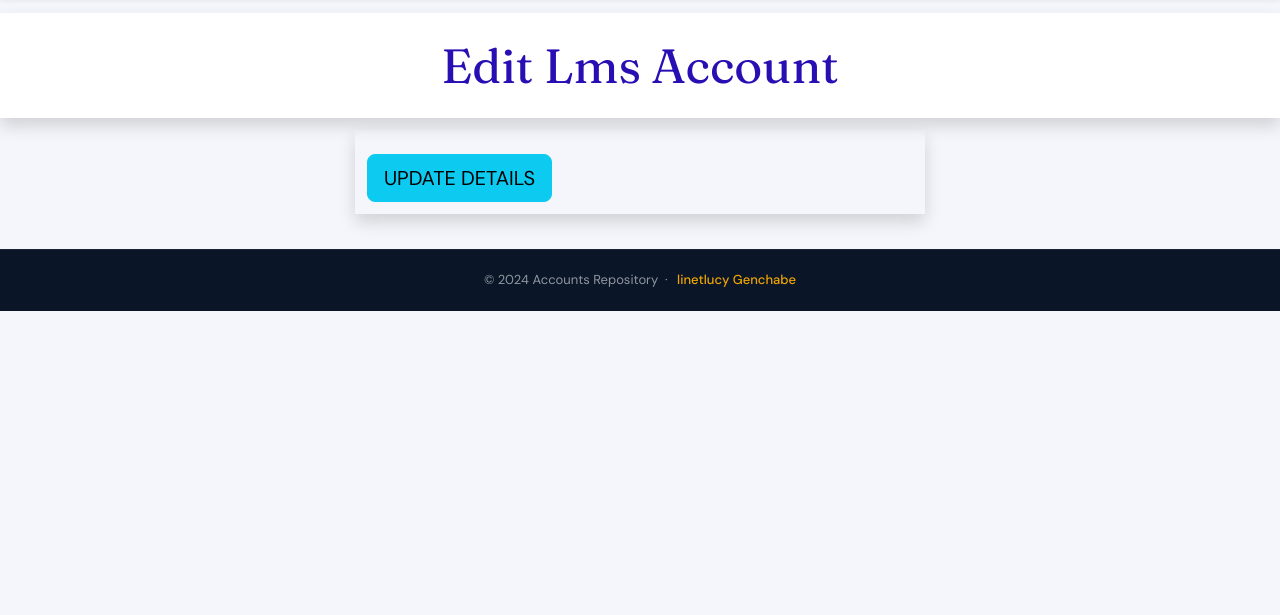
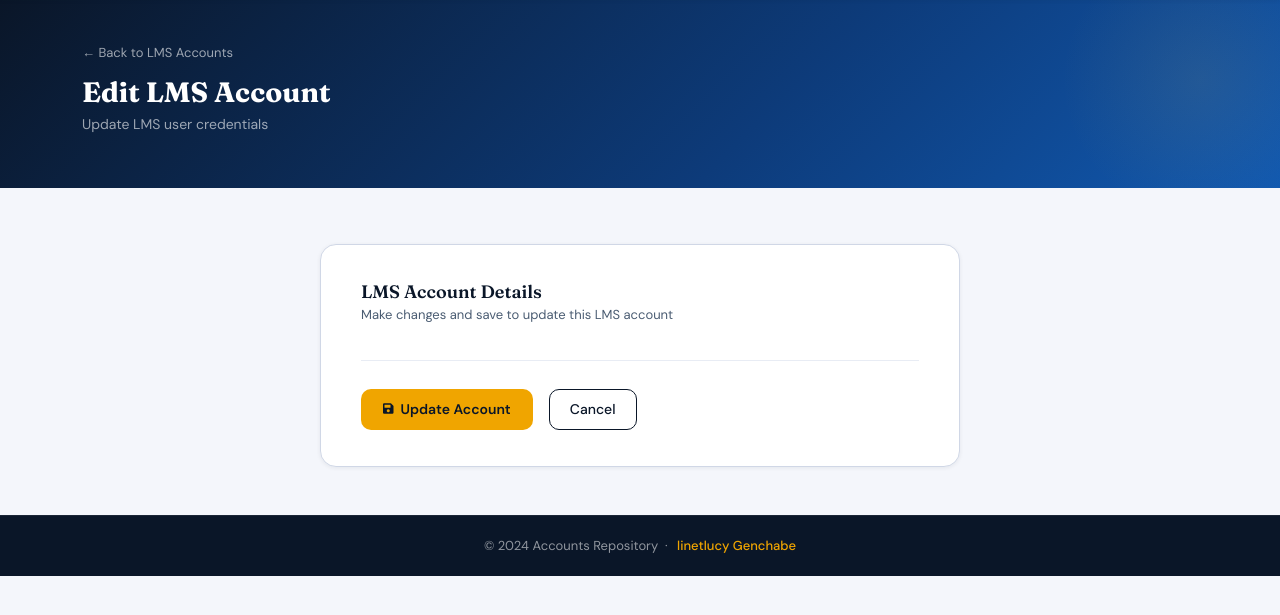
Before and after one commit to linetlucy-genchabe/AccountsRepo, a Django app: template Repoapp/templates/edit_lmsaccount.html in a window 1280 px wide. Shown: the part 64-679 px from the top of the page. Run offline with Django 5.2, Linux system fonts and the light colour scheme; the template is opened without the code that fills it: most values are stand-ins (such as "Sample title", 1, 10 or a date in 2020); some libraries are stand-ins or nearby versions.

Commit message:
redesign: unify all edit/update forms under form-card component with cancel buttons

```diff
--- a/Repoapp/templates/edit_lmsaccount.html
+++ b/Repoapp/templates/edit_lmsaccount.html
@@ -1,42 +1,45 @@
 {% extends 'base.html' %}
 {% load bootstrap5 %}
 
-{% block content%}
+{% block content %}
 
-
-    <div class="jumbotron jumbotron-fluid bg-white pb-3 pt-4 shadow" style="margin-top: 1%;">
-
-       <h1 class="display-5 text-center font-weight-bold" style="color: rgb(40, 15, 179);">Edit Lms Account </h1>
-
+<div class="page-header">
+  <div class="container">
+    <a href="{% url 'lmsaccounts' %}" style="color:rgba(255,255,255,0.6); margin-bottom:12px; display:inline-flex; align-items:center; gap:6px; font-size:13px; text-decoration:none;">
+      ← Back to LMS Accounts
+    </a>
+    <h1>Edit LMS Account</h1>
+    <p>Update LMS user credentials</p>
   </div>
-<div class="container">
-  <div class="row">
-      <!-- Empty div -->
-      <div class="col-lg-3"></div>
-
-      <div class="col-lg-6 pt-2 shadow" style=" padding-bottom:1%;margin-top: 1%;margin-bottom: 1%;">
-            <form  action="" method="post" style="padding-top: 3%;" enctype="multipart/form-data">
-              {%csrf_token%}
-
-              {% bootstrap_form form6%}
-
-              <input type="submit" class="btn btn-info btn-lg font-weight-bold" value="UPDATE DETAILS">
-            </form>
 </div>
 
-      <div class="col-lg-3"></div>
+<div class="container py-4">
+  <div class="form-card">
+    <div style="margin-bottom:28px; padding-bottom:18px; border-bottom:1px solid var(--gray-100);">
+      <h2 style="font-size:18px; margin-bottom:3px;">LMS Account Details</h2>
+      <p style="font-size:13px; color:var(--gray-600);">Make changes and save to update this LMS account</p>
+    </div>
+
     {% if messages %}
-                <div class="mt-3">
       {% for message in messages %}
-                        <div class="alert alert-danger alert-dismissible fade show" role="alert">
+        <div class="alert alert-danger alert-dismissible fade show mb-3" role="alert">
           {{ message }}
           <button type="button" class="btn-close" data-bs-dismiss="alert" aria-label="Close"></button>
         </div>
       {% endfor %}
-                </div>
     {% endif %}
 
-
+    <form action="" method="post" enctype="multipart/form-data">
+      {% csrf_token %}
+      {% bootstrap_form form6 %}
+      <div class="d-flex gap-3 mt-4">
+        <button type="submit" class="btn-gold">
+          <i class="fas fa-save" style="font-size:12px;"></i> Update Account
+        </button>
+        <a href="{% url 'lmsaccounts' %}" class="btn-outline-navy">Cancel</a>
+      </div>
+    </form>
   </div>
 </div>
+
 {% endblock %}
```
Also changed, not shown: Repoapp/templates/edit_account.html (+29 -24 lines), Repoapp/templates/edit_dashboard.html (+29 -24 lines). Lines whose indentation alone changed are shown as unchanged.
